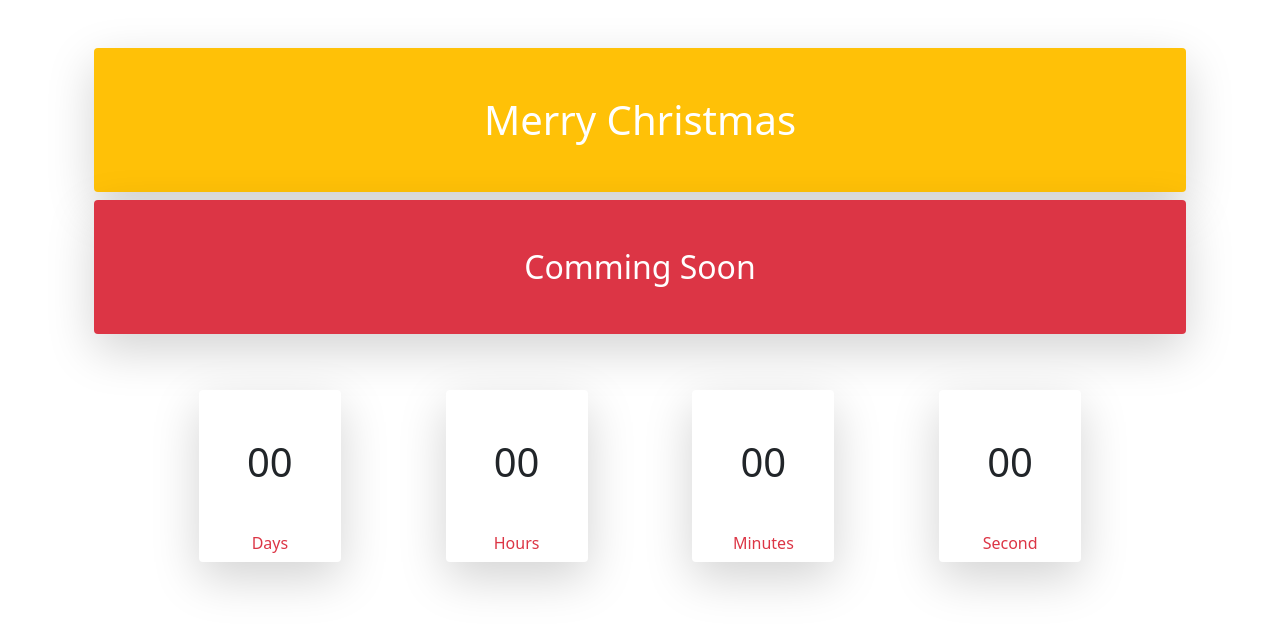
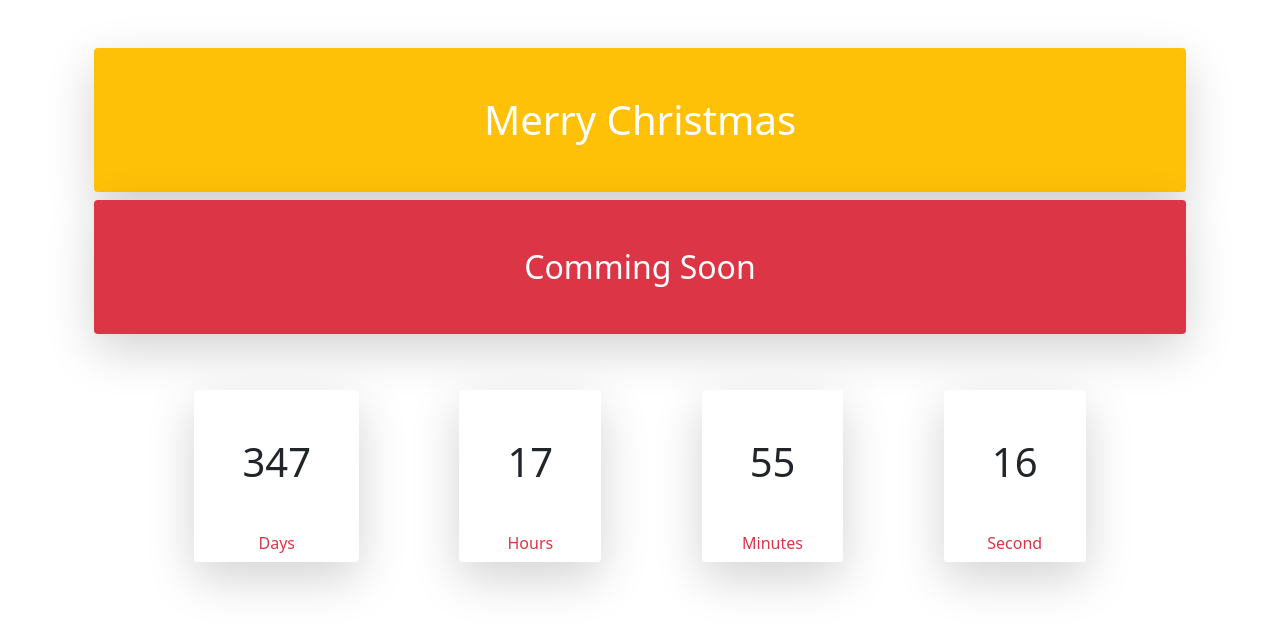
Before and after one commit to bimlesh100k/DigitalClock, a plain HTML site: page index.html in a window 1280 px wide. Drawn offline with nearby package versions, Linux system fonts and the light colour scheme.

Commit message:
Update index.html

```diff
--- a/index.html
+++ b/index.html
@@ -63,7 +63,7 @@
          let a= date.toLocaleTimeString();
          document.getElementById("time").innerHTML= a;
          }, 1000);
-        var countd= new Date("dec 25,2022 00:00:00:").getTime();
+        var countd= new Date("dec 25,2023 00:00:00:").getTime();
         var x = setInterval(()=>{
             var now = new Date().getTime();
             var distance = countd-now;
```
